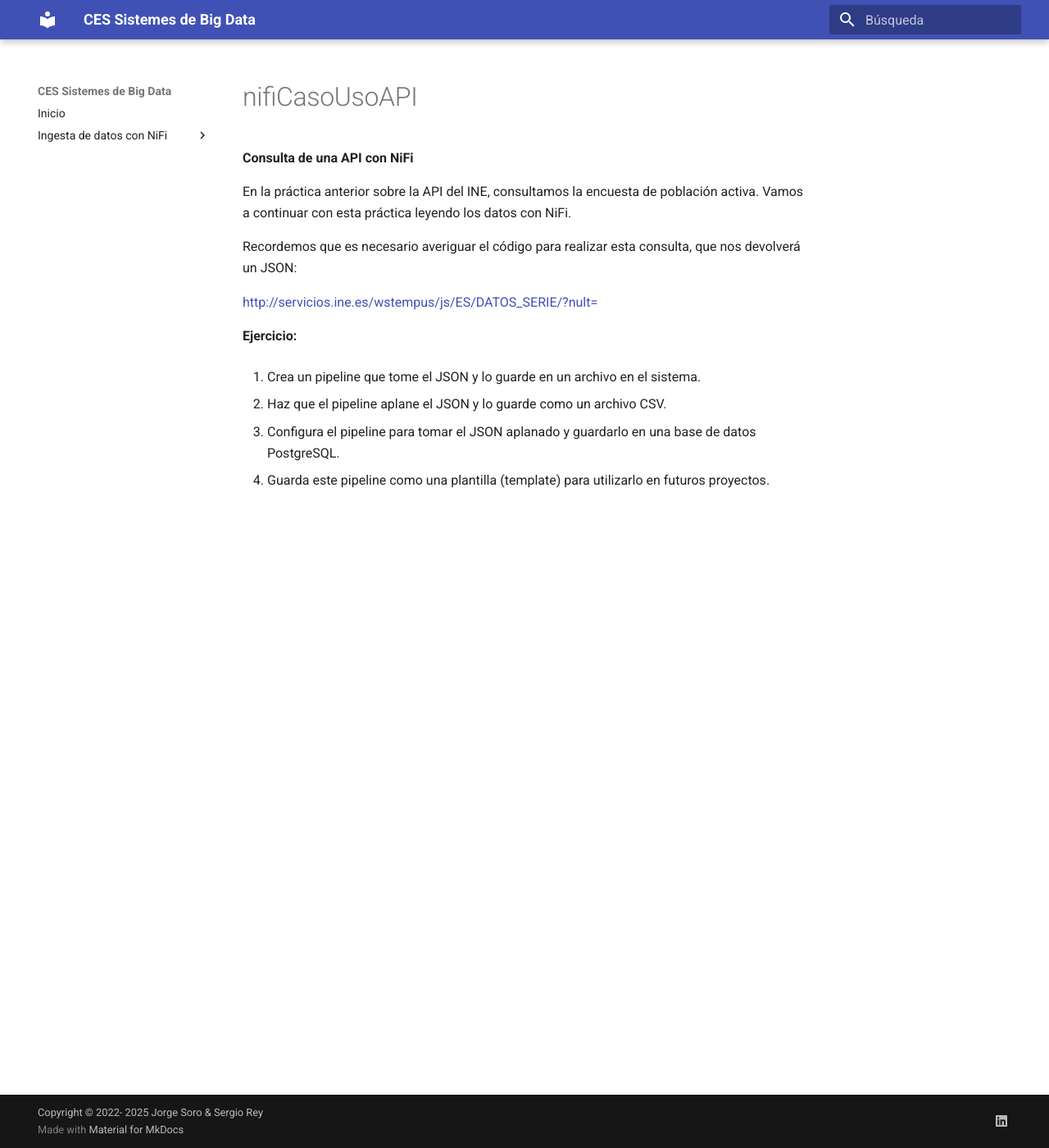
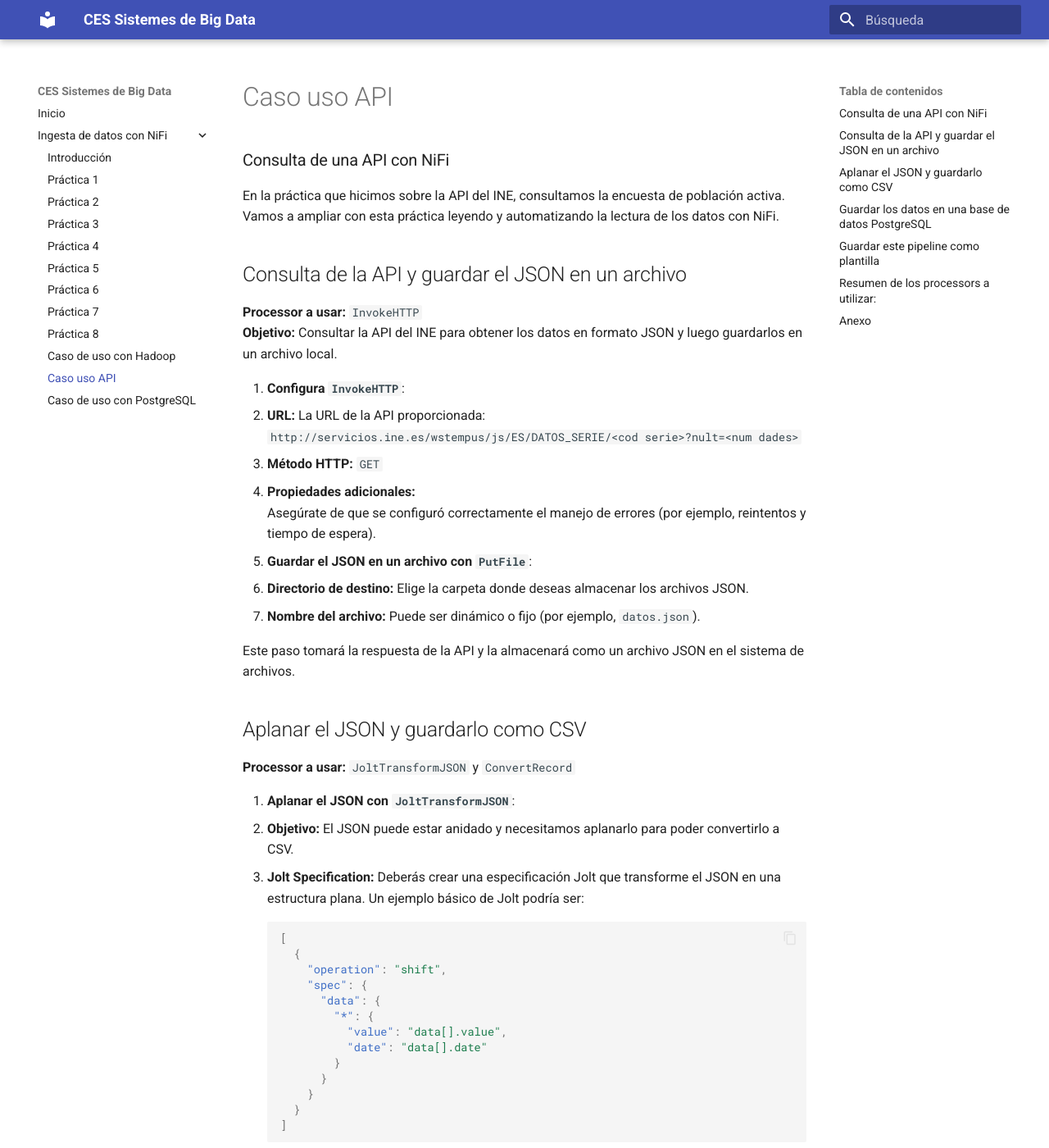
Before and after one commit to jorsodom/bigdata-sb, an MkDocs documentation site: the page built from docs/nifi/nifiCasoUsoAPI.md, in a window 1280 px wide and 1400 px high. Shown: the whole window at 82% size. Built offline with MkDocs 1.6.1 and Material for MkDocs 9.7.7, drawn with Linux system fonts in a browser that asks for light colours; some of the changed text lies outside the part shown.

Commit message:
caso uso api v1

````diff
--- a/docs/nifi/nifiCasoUsoAPI.md
+++ b/docs/nifi/nifiCasoUsoAPI.md
@@ -1,17 +1,94 @@
-**Consulta de una API con NiFi**
+### Consulta de una API con NiFi
 
-En la práctica anterior sobre la API del INE, consultamos la encuesta de población activa. Vamos a continuar con esta práctica leyendo los datos con NiFi.
+En la práctica que hicimos sobre la API del INE, consultamos la encuesta de población activa. Vamos a ampliar con esta práctica leyendo y automatizando la lectura de los datos con NiFi.
 
-Recordemos que es necesario averiguar el código para realizar esta consulta, que nos devolverá un JSON:
+## Consulta de la API y guardar el JSON en un archivo
+
+**Processor a usar:** `InvokeHTTP`
+**Objetivo:** Consultar la API del INE para obtener los datos en formato JSON y luego guardarlos en un archivo local.
+
+1. **Configura `InvokeHTTP`**:
+   - **URL:** La URL de la API proporcionada:
+     `http://servicios.ine.es/wstempus/js/ES/DATOS_SERIE/<cod serie>?nult=<num dades>`
+   - **Método HTTP:** `GET`
+   - **Propiedades adicionales:**
+     Asegúrate de que se configuró correctamente el manejo de errores (por ejemplo, reintentos y tiempo de espera).
+
+2. **Guardar el JSON en un archivo con `PutFile`**:
+   - **Directorio de destino:** Elige la carpeta donde deseas almacenar los archivos JSON.
+   - **Nombre del archivo:** Puede ser dinámico o fijo (por ejemplo, `datos.json`).
+
+Este paso tomará la respuesta de la API y la almacenará como un archivo JSON en el sistema de archivos.
+
+## Aplanar el JSON y guardarlo como CSV
+
+**Processor a usar:** `JoltTransformJSON` y `ConvertRecord`
+
+1. **Aplanar el JSON con `JoltTransformJSON`**:
+   - **Objetivo:** El JSON puede estar anidado y necesitamos aplanarlo para poder convertirlo a CSV.
+   - **Jolt Specification:** Deberás crear una especificación Jolt que transforme el JSON en una estructura plana. Un ejemplo básico de Jolt podría ser:
+     ```json
+     [
+       {
+         "operation": "shift",
+         "spec": {
+           "data": {
+             "*": {
+               "value": "data[].value",
+               "date": "data[].date"
+             }
+           }
+         }
+       }
+     ]
+     ```
+     Esto extrae los datos necesarios del JSON y los coloca en un formato más adecuado para la conversión.
+
+2. **Convertir el JSON a CSV con `ConvertRecord`**:
+   - **Record Reader:** `JsonTreeReader` (configurado para leer JSON).
+   - **Record Writer:** `CSVRecordSetWriter` (configurado para generar archivos CSV).
+   - Este paso toma los datos JSON aplanados y los convierte en un formato CSV.
+
+3. **Guardar el archivo CSV con `PutFile`**:
+   - Similar al paso anterior, puedes guardar el archivo CSV en el sistema de archivos local.
+
+## Guardar los datos en una base de datos PostgreSQL
+
+**Processor a usar:** `PutDatabaseRecord`
+
+1. **Configurar `PutDatabaseRecord`**:
+   - **JDBC Connection Pooling Service**: Debes configurar un servicio de conexión JDBC, como `DBCPConnectionPool`, para conectarte a tu base de datos PostgreSQL.
+   - **Configuración de la base de datos PostgreSQL**:
+     - **JDBC URL:** `jdbc:postgresql://<host>:<port>/<database>`
+     - **Usuario:** El usuario para conectarse a la base de datos.
+     - **Contraseña:** La contraseña correspondiente.
+
+2. **Especificar el esquema de la base de datos**:
+   - **Schema**: Define un esquema adecuado para insertar los datos del archivo CSV.
+   - **Tabla**: Selecciona o crea una tabla en PostgreSQL para almacenar los datos. La estructura de la tabla debe coincidir con los datos CSV que estamos insertando.
+
+3. **Configurar `PutDatabaseRecord`**:
+   - **Record Reader:** `CSVReader` (configurado para leer los datos del archivo CSV).
+   - **Record Writer:** No es necesario, ya que los datos se insertan directamente en la base de datos.
+
+Este paso tomará los datos CSV y los insertará en la base de datos PostgreSQL.
+
+## Guardar este pipeline como plantilla
+
+1. **Guardar la plantilla**:
+   - Después de configurar todos los processors, selecciona todos los processors y haz clic en el botón derecho para elegir la opción "Create Template".
+   - Nombra tu plantilla (por ejemplo, "API_to_PostgreSQL_Template").
+   - Guarda la plantilla y podrás reutilizarla en futuros proyectos.
+
+## Resumen de los processors a utilizar:
+
+1. **`InvokeHTTP`**: Para consultar la API del INE y obtener el JSON.
+2. **`JoltTransformJSON`**: Para aplanar el JSON.
+3. **`ConvertRecord`**: Para convertir el JSON a CSV.
+4. **`PutFile`**: Para guardar los archivos JSON y CSV en el sistema de archivos.
+5. **`PutDatabaseRecord`**: Para insertar los datos en PostgreSQL.
+6. **`DBCPConnectionPool`**: Para configurar la conexión JDBC a PostgreSQL.
+
+## Anexo
 
 [http://servicios.ine.es/wstempus/js/ES/DATOS_SERIE/<cod serie>?nult=<num dades>](http://servicios.ine.es/wstempus/js/ES/DATOS_SERIE/<cod serie>?nult=<num dades>)
-
-**Ejercicio:**
-
-1. Crea un pipeline que tome el JSON y lo guarde en un archivo en el sistema.
-
-2. Haz que el pipeline aplane el JSON y lo guarde como un archivo CSV.
-
-3. Configura el pipeline para tomar el JSON aplanado y guardarlo en una base de datos PostgreSQL.
-
-4. Guarda este pipeline como una plantilla (template) para utilizarlo en futuros proyectos.
--- a/mkdocs.yml
+++ b/mkdocs.yml
@@ -15,7 +15,7 @@ nav:
     - Práctica 7: nifi/nifiPractica7.md
     - Práctica 8: nifi/nifiPractica8.md
     - Caso de uso con Hadoop: nifi/nifiCasoUsoHadoop.md
-    #- Caso uso API: nifi/nifiCasoUsoAPI.md
+    - Caso uso API: nifi/nifiCasoUsoAPI.md
     #- Caso uso MongoDB: nifi/nifiCasoUsoMongoDB.md
     - Caso de uso con PostgreSQL: nifi/nifiCasoUsoPostgreSQL.md
   #- ETL con ODI:
````
